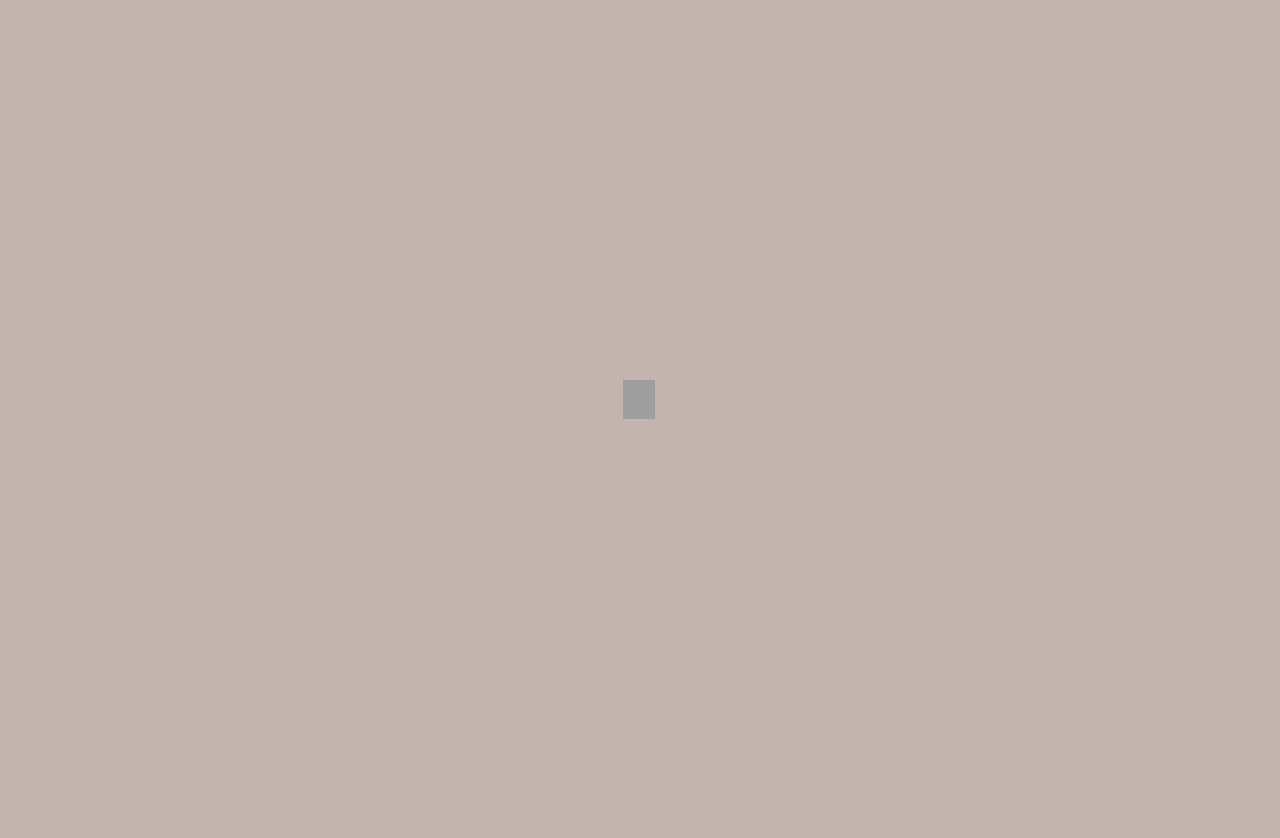
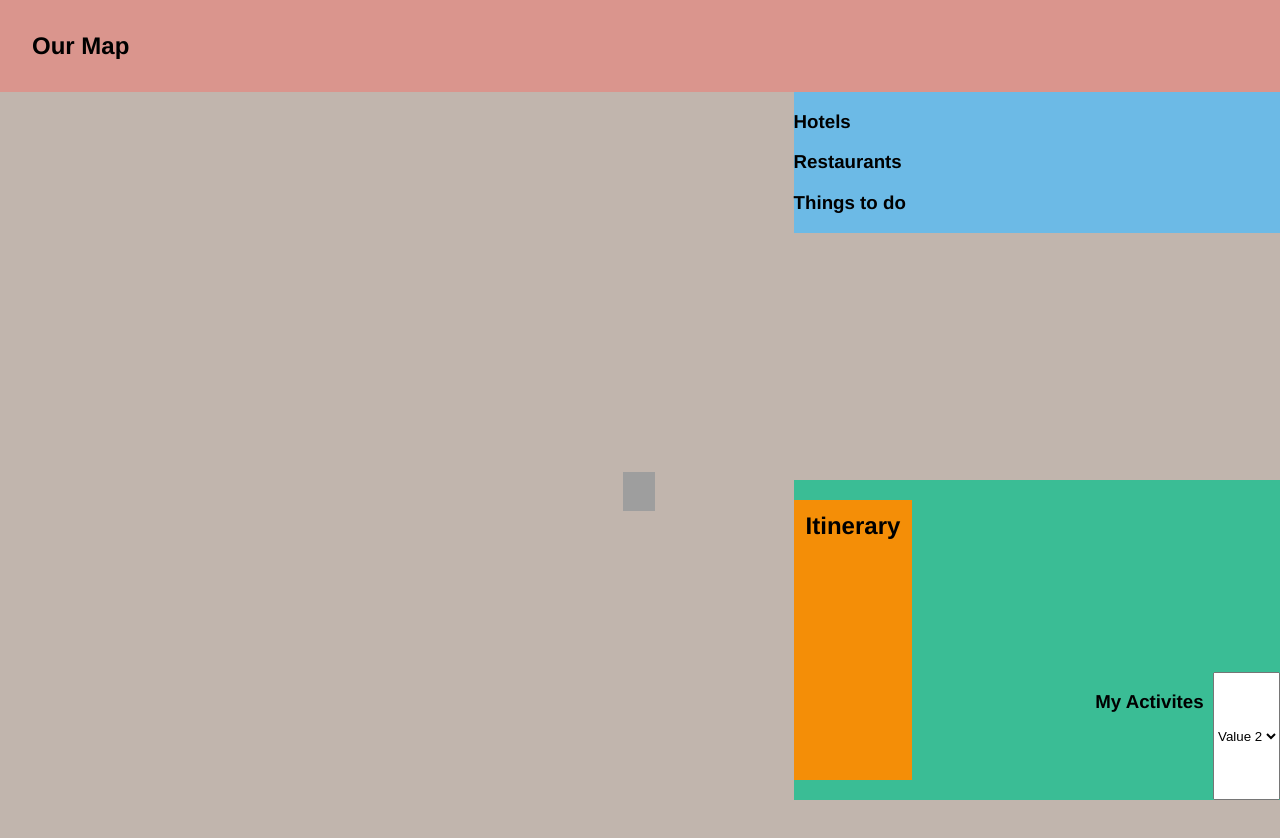
Before and after one commit to shiratiee/trip-planner-1, a website: page public/index.html in a window 1280 px wide. Before the commit the page ends 800 px from the top, so only its background shows below. Drawn offline with Linux system fonts and the light colour scheme; no server answers; grey boxes are pictures that could not be loaded.

Commit message:
working on css added Marker fn

```diff
--- a/public/index.html
+++ b/public/index.html
@@ -1,11 +1,49 @@
 <!DOCTYPE html>
 <html>
+
 <head>
   <title>Trip Planner</title>
   <link rel="stylesheet" href="./style.css"></link>
   <script src="./bundle.js" defer></script>
 </head>
+
 <body>
+  <nav>
+    <h2>Our Map</h2>
+  </nav>
   <div id="map"></div>
+  <div class="places">
+    <h3>Hotels</h3>
+    <h3>Restaurants</h3>
+    <h3>Things to do</h3>
+  </div>
+  <div class="itinerary">
+    <h2>Itinerary</h2>
+    <div class="itinerary">
+      <h3>My Hotel</h3>
+      <select id="hotel"> <!--Supplement an id here instead of using 'name'-->
+            <option value="value1">Value 1</option>
+            <option value="value2" selected>Value 2</option>
+            <option value="value3">Value 3</option>
+        </select>
+    </div>
+    <div class="itinerary">
+      <h3>My Restaurants</h3>
+      <select id="restuarants"> <!--Supplement an id here instead of using 'name'-->
+            <option value="value1">Value 1</option>
+            <option value="value2" selected>Value 2</option>
+            <option value="value3">Value 3</option>
+        </select>
+    </div>
+    <div class="itinerary">
+      <h3>My Activites</h3>
+      <select id="activity"> <!--Supplement an id here instead of using 'name'-->
+            <option value="value1">Value 1</option>
+            <option value="value2" selected>Value 2</option>
+            <option value="value3">Value 3</option>
+        </select>
+    </div>
+  </div>
 </body>
+
 </html>
--- a/public/style.css
+++ b/public/style.css
@@ -6,8 +6,47 @@
     margin: 0;
     font-family: "Helvetica Neue", Helvetica, Arial, sans-serif;
     background-color: #C1B5AD;
+    width: 100vw;
 }
 #map {
     height: 100vh;
     width: 100vw;
+    z-index: 1;
+    display flex;
+    float:left;
   }
+nav {background-color:rgb(218, 149, 141);
+  padding: 2em;
+  margin: 0;
+  width: 100vw;
+}
+nav h2 {
+  margin: 0;
+  a
+}
+
+.places {
+    background-color: rgb(108, 186, 230);
+    display: block;
+    z-index: 99;
+    width: 38%;
+    top: 10;
+    right: 0;
+    position: absolute;
+    margin: 0;
+  }
+
+  .itinerary {
+    background-color: rgb(58, 189, 149);
+    display: flex;
+    justify-content: space-between;
+    bottom: 0;
+    height: 40%;
+    width: 38%;
+    right:0;
+    position:absolute;
+    margin:0;
+  }
+  .itinerary h2 {
+    background-color: rgb(244, 142, 7);
+    padding : .5em;
```
Also changed, not shown: public/bundle.js, 1 other file. Lines whose indentation alone changed are shown as unchanged.
